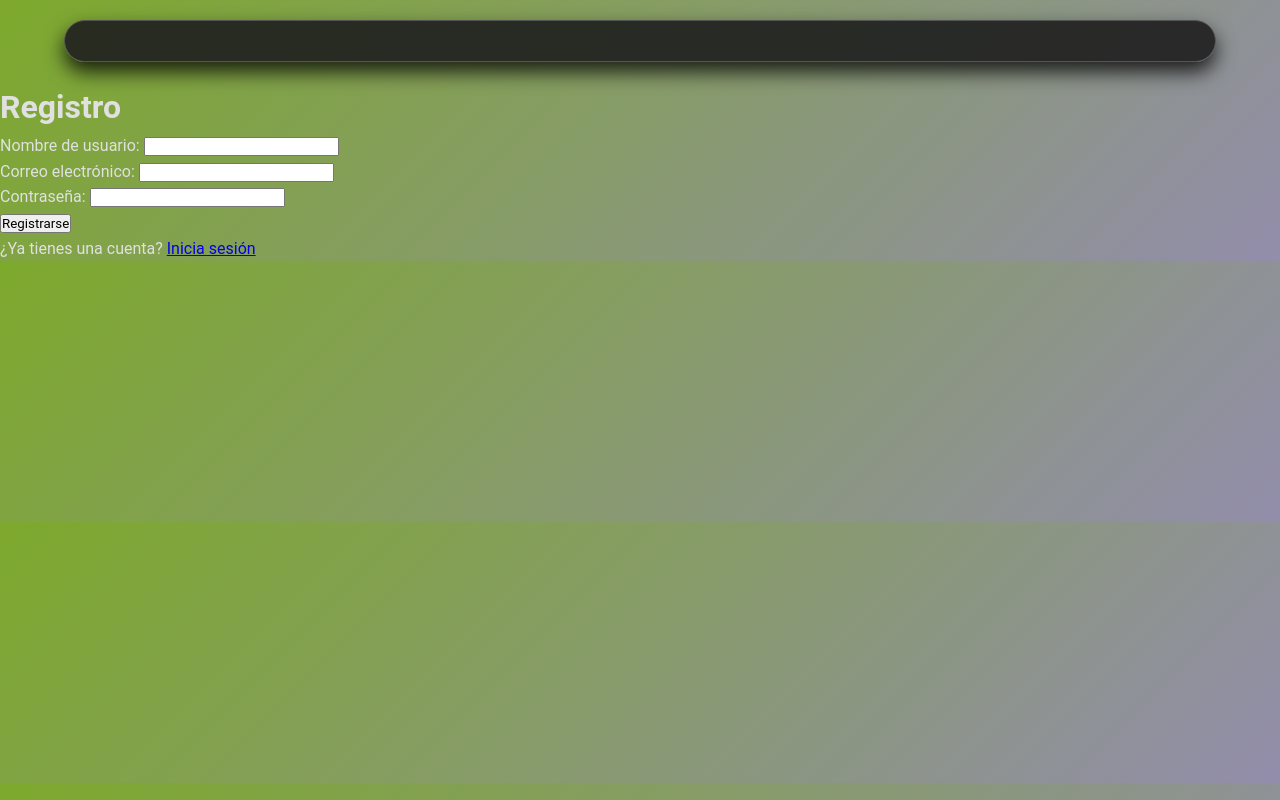
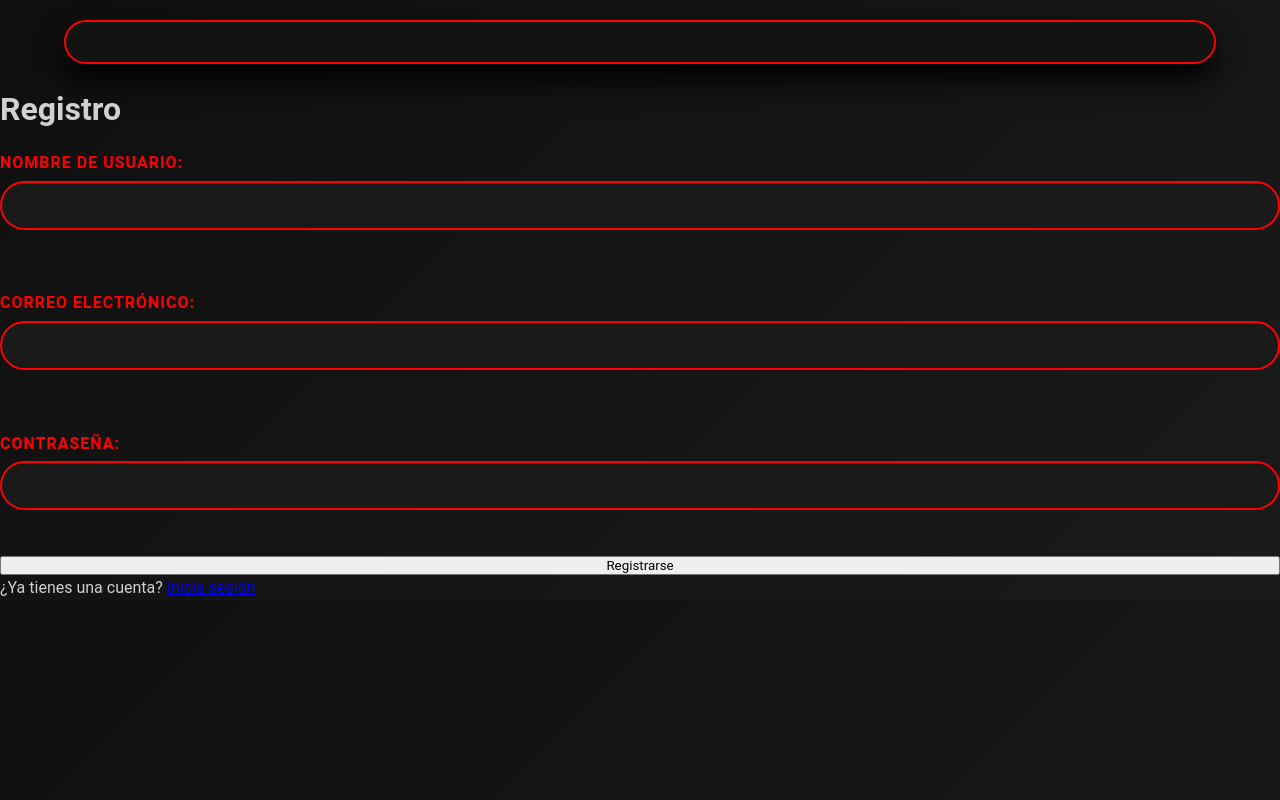
Before and after one commit to JosiasmDev/migithub, a Flask app: page /registro in a window 1280 px wide. Run offline with Flask 3, Linux system fonts and the light colour scheme.

Commit message:
10.02 12:30 funciona

```diff
--- a/AplicaciónWebparalaGestiónAdministrativayOptimizacióndeRecursosdeSistemas/app/static/css/estilos_gestion_sistemas.css
+++ b/AplicaciónWebparalaGestiónAdministrativayOptimizacióndeRecursosdeSistemas/app/static/css/estilos_gestion_sistemas.css
@@ -101,11 +101,11 @@ footer {
 
 @media (max-width: 768px) {
   nav {
-      flex-direction: column;
+    flex-direction: column;
   }
 
   nav a {
-      margin: 10px 0;
+    margin: 10px 0;
   }
 }
 
@@ -114,7 +114,7 @@ footer {
   margin: 20px auto;
   padding: 30px;
   background-color: #f7f7f7;
-  border-radius: 15px;
+  border-radius: 30px;
   box-shadow: 0 10px 15px rgba(0, 0, 0, 0.1);
   max-width: 1200px;
 }
@@ -138,7 +138,7 @@ footer {
 .log-entry {
   background-color: #fff;
   padding: 20px;
-  border-radius: 10px;
+  border-radius: 30px;
   box-shadow: 0 4px 8px rgba(0, 0, 0, 0.2);
   transition: transform 0.3s ease;
 }
@@ -183,3 +183,198 @@ footer {
   color: #666;
   font-size: 1.2rem;
 }
+
+/* Estilo adicional para la interfaz con fondo oscuro */
+body {
+  background: linear-gradient(135deg, #0f0f0f, #1a1a1a);
+  color: #d1d1d1;
+}
+
+.container {
+  background: rgba(20, 20, 20, 0.95);
+  border-radius: 30px;
+  box-shadow: 0 15px 30px rgba(0, 0, 0, 1);
+  border: 2px solid #ff0000;
+}
+
+/* Encabezado con fondo oscuro */
+header {
+  background: linear-gradient(135deg, #2c0e0e, #7b0000);
+  color: #ff0000;
+  padding: 30px 0;
+  text-align: center;
+  font-size: 3rem;
+  border-radius: 30px 30px 30px 30px;
+  box-shadow: 0 8px 20px rgba(0, 0, 0, 1);
+  text-transform: uppercase;
+  letter-spacing: 3px;
+}
+
+/* Navegación con fondo oscuro */
+nav {
+  display: flex;
+  justify-content: space-around;
+  background: linear-gradient(135deg, #3e3e3e, #000000);
+  padding: 20px 0;
+  border-radius: 30px;
+  margin: 20px 0;
+  box-shadow: 0 8px 20px rgba(0, 0, 0, 1);
+  border: 2px solid #ff0000;
+}
+
+nav a {
+  color: #ff0000;
+  text-decoration: none;
+  font-weight: bold;
+  padding: 15px 30px;
+  border-radius: 30px;
+  transition: background-color 0.2s ease, color 0.2s ease;
+}
+
+nav a:hover {
+  background: #ff0000;
+  color: #000000;
+}
+
+/* Tablas */
+table {
+  width: 100%;
+  border-collapse: separate;
+  border-spacing: 0 15px;
+  margin-bottom: 20px;
+}
+
+table th, table td {
+  padding: 20px;
+  text-align: left;
+  background-color: rgba(40, 40, 40, 0.95);
+  color: #d1d1d1;
+  border-radius: 30px;
+  border: 2px solid #ff0000;
+}
+
+table th {
+  background: linear-gradient(135deg, #7b0000, #2c0e0e);
+  color: #fff;
+  text-transform: uppercase;
+  letter-spacing: 2px;
+}
+
+tr:nth-child(even) td {
+  background-color: rgba(60, 60, 60, 0.9);
+}
+
+tr:hover td {
+  background-color: #ff0000;
+  color: #000;
+  cursor: pointer;
+}
+
+/* Formularios */
+form {
+  display: flex;
+  flex-direction: column;
+}
+
+form label {
+  margin: 15px 0 5px;
+  font-weight: bold;
+  color: #ff0000;
+  text-transform: uppercase;
+  letter-spacing: 1px;
+}
+
+form input, form select, form textarea {
+  padding: 15px;
+  border: 2px solid #ff0000;
+  border-radius: 30px;
+  margin-bottom: 20px;
+  background: #1a1a1a;
+  color: #d1d1d1;
+  transition: all 0.2s ease;
+}
+
+form input:focus, form select:focus, form textarea:focus {
+  outline: none;
+  border-color: #ff0000;
+  box-shadow: 0 0 15px rgba(255, 0, 0, 1);
+}
+
+/* Botones */
+.button {
+  background: linear-gradient(135deg, #7b0000, #2c0e0e);
+  color: #fff;
+  padding: 20px;
+  border: none;
+  border-radius: 50%; /* Hacer los botones circulares */
+  width: 60px; /* Ajusta el tamaño según lo necesites */
+  height: 60px; /* Ajusta el tamaño según lo necesites */
+  cursor: pointer;
+  font-weight: bold;
+  text-transform: uppercase;
+  transition: transform 0.2s ease, background 0.2s ease;
+  box-shadow: 0 8px 20px rgba(0, 0, 0, 1);
+}
+
+.button:hover {
+  transform: scale(1.1);
+  background: #ff0000;
+  color: #000;
+}
+
+/* Alertas */
+.alert {
+  padding: 20px;
+  margin: 20px 0;
+  border-radius: 30px;
+  font-weight: bold;
+  box-shadow: 0 8px 20px rgba(0, 0, 0, 1);
+  text-transform: uppercase;
+  border: 2px solid #ff0000;
+}
+
+.alert-success {
+  background: linear-gradient(135deg, #00b09b, #96c93d);
+  color: #000;
+}
+
+.alert-warning {
+  background: linear-gradient(135deg, #ffb347, #ffcc33);
+  color: #000;
+}
+
+.alert-danger {
+  background: linear-gradient(135deg, #cb2d3e, #ef473a);
+  color: #fff;
+}
+
+/* Entradas de log */
+.log-entry {
+  background-color: #fff;
+  padding: 20px;
+  border-radius: 50%; /* Hacer las entradas de log circulares */
+  box-shadow: 0 4px 8px rgba(0, 0, 0, 0
+
+/* Footer */
+footer {
+  text-align: center;
+  padding: 20px;
+  margin-top: 20px;
+  background: linear-gradient(135deg, #000000, #2c0e0e);
+  color: #ff0000;
+  border-radius: 30px;
+  box-shadow: 0 8px 20px rgba(0, 0, 0, 1);
+  text-transform: uppercase;
+  letter-spacing: 2px;
+}
+
+
+@media (max-width: 768px) {
+  nav {
+    flex-direction: column;
+  }
+
+  nav a {
+    margin: 10px 0;
+  }
+}
```
Also changed, not shown: 1 other file.
